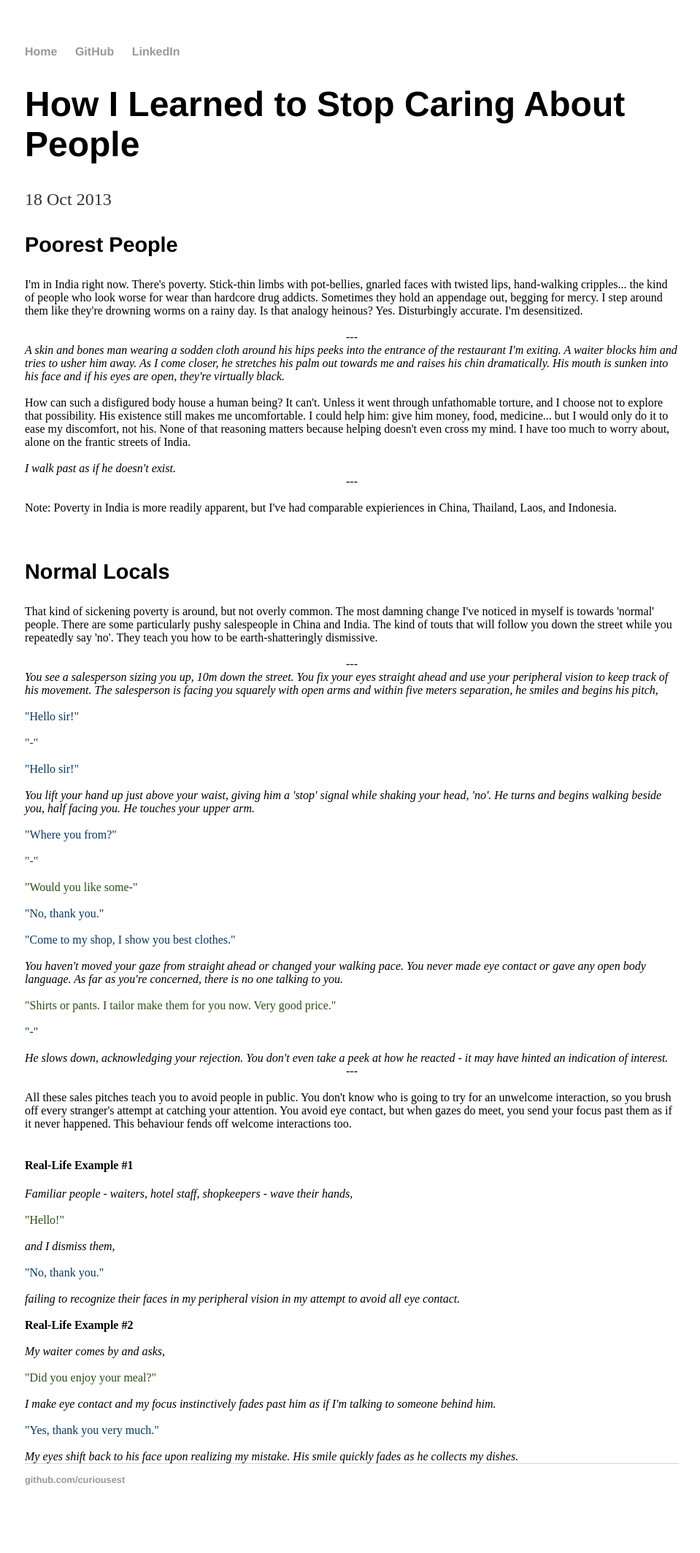
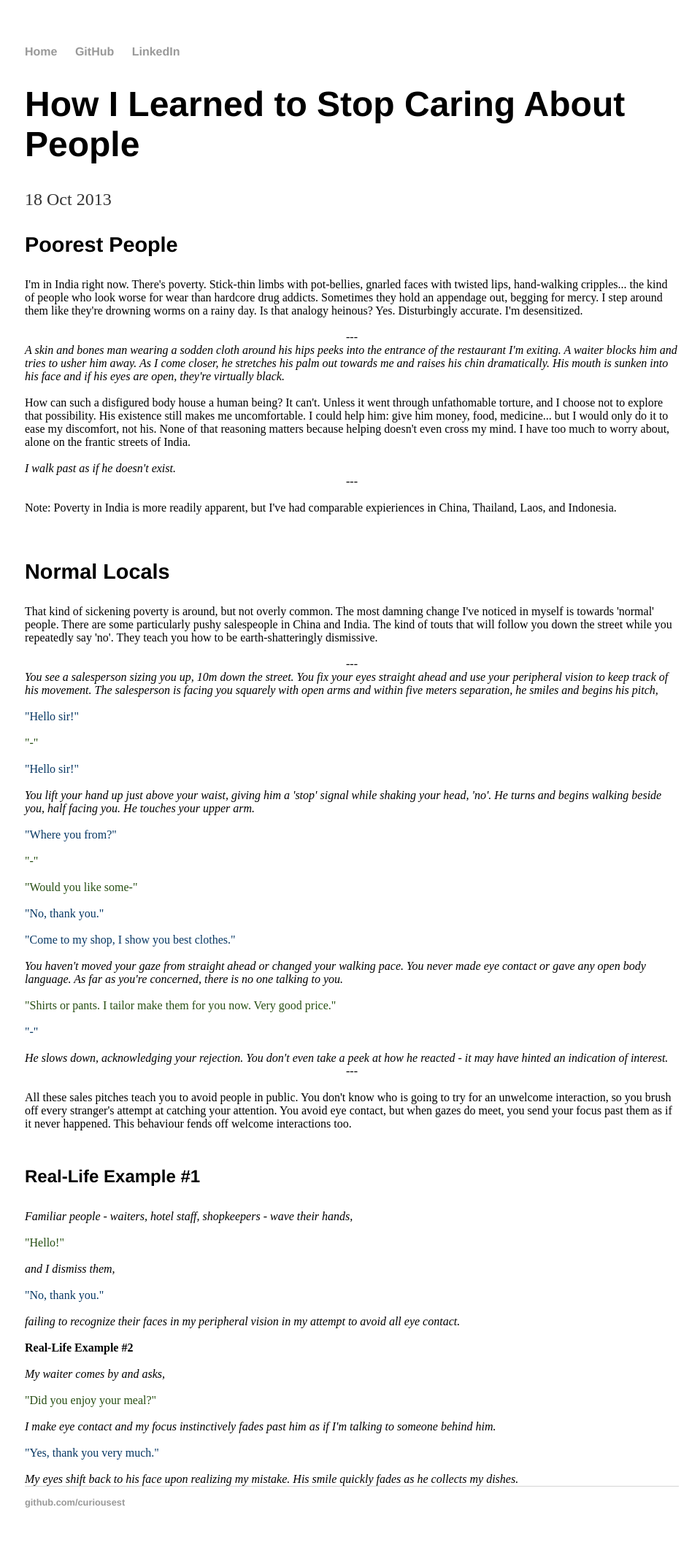
Before and after one commit to curiousest/curiousest.github.io, a Jekyll site: the page built from _posts/2013-10-18-HowILearnedtoStopCaring.html, in a window 1280 px wide. Shown: the whole page at 73% size, without its empty margins (158-1117 px from the left). Built offline with Jekyll 4.4.1, drawn with Linux system fonts in a browser that asks for light colours; before the commit the page ends 2097 px from its top, so only the background shows below that.

Commit message:
Add styling for h4.

```diff
--- a/css/main.css
+++ b/css/main.css
@@ -33,6 +33,10 @@ h2 {
 }
 h3 {
     font-size: 1.8em;
+    font-family:'Helvetica', 'Arial', 'Sans-Serif';
+}
+h4 {
+    font-size: 1.5em;
     font-family:'Helvetica', 'Arial', 'Sans-Serif';
 }
 div.post ul li {
```
